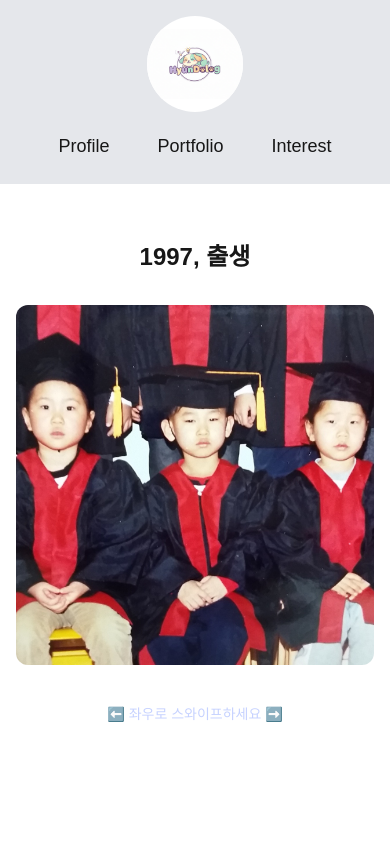
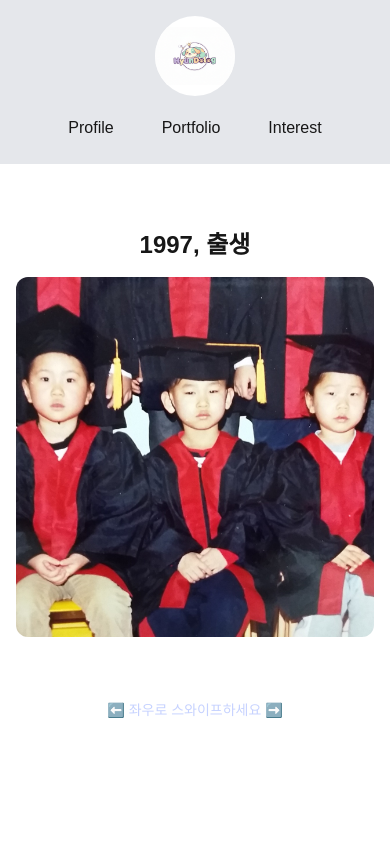
Before and after one commit to hyundol97/HyunDolog, a Next.js app: page /profile in a window 390 px wide. Shown: the top 844 px of the page. Built offline with nearby package versions, Linux system fonts and the light colour scheme.

Commit message:
style: fix navbar and component css

```diff
--- a/src/components/ProfileScrollContents.tsx
+++ b/src/components/ProfileScrollContents.tsx
@@ -179,7 +179,7 @@ export default function ProfileScrollContents() {
                         />
                     ))}
                 </div>
-                <div className="md:hidden text-center animate-[bounce_2s_infinite]">
+                <div className="md:hidden text-center animate-[bounce_2s_infinite] mt-4">
                     <p className="text-sm text-indigo-200">⬅️ 좌우로 스와이프하세요 ➡️</p>
                 </div>
             </section>
--- a/src/components/common/Navbar.tsx
+++ b/src/components/common/Navbar.tsx
@@ -5,7 +5,7 @@ export default function Navbar() {
     return (
         <nav className="flex justify-center items-center bg-gray-200 dark:bg-stone-900">
             <div className="relative fixed top-0 flex flex-col items-center px-4 py-4">
-                <div className="w-24 h-24 md:w-32 md:h-32 rounded-full overflow-hidden flex items-center justify-center bg-white mb-3">
+                <div className="w-20 h-20 md:w-32 md:h-32 rounded-full overflow-hidden flex items-center justify-center bg-white mb-3">
                     <Link href="/">
                         <Image
                             src="/main_logo.png"
@@ -18,7 +18,7 @@ export default function Navbar() {
                     </Link>
                 </div>
 
-                <div className="flex gap-x-12 text-lg font-medium px-4 py-2">
+                <div className="flex gap-x-12 text-md md:text-lg font-medium px-4 py-2">
                     <Link href="/profile" className="hover:text-indigo-300 transition-colors">
                         Profile
                     </Link>
--- a/src/components/profile/ProfileHistory.tsx
+++ b/src/components/profile/ProfileHistory.tsx
@@ -8,8 +8,8 @@ interface ProfileHistoryProps {
 
 export default function ProfileHistory({ historyTitle, imgSrc, imgAlt }: ProfileHistoryProps) {
     return (
-        <div className="slide-item snap-center shrink-0 w-screen p-4 md:w-full h-full flex flex-col justify-center items-center transition-all duration-500 ease-out">
-            <h3 className="text-2xl md:text-4xl font-bold mb-8">{historyTitle}</h3>
+        <div className="slide-item snap-center shrink-0 p-4 w-screen md:w-full h-full flex flex-col justify-center items-center transition-all duration-500 ease-out">
+            <h3 className="text-2xl md:text-4xl font-bold mb-4">{historyTitle}</h3>
             <div className="w-full max-w-sm h-90 mx-8 md:mx-0 md:w-96 md:h-96">
                 <Image
                     src={imgSrc}
```
